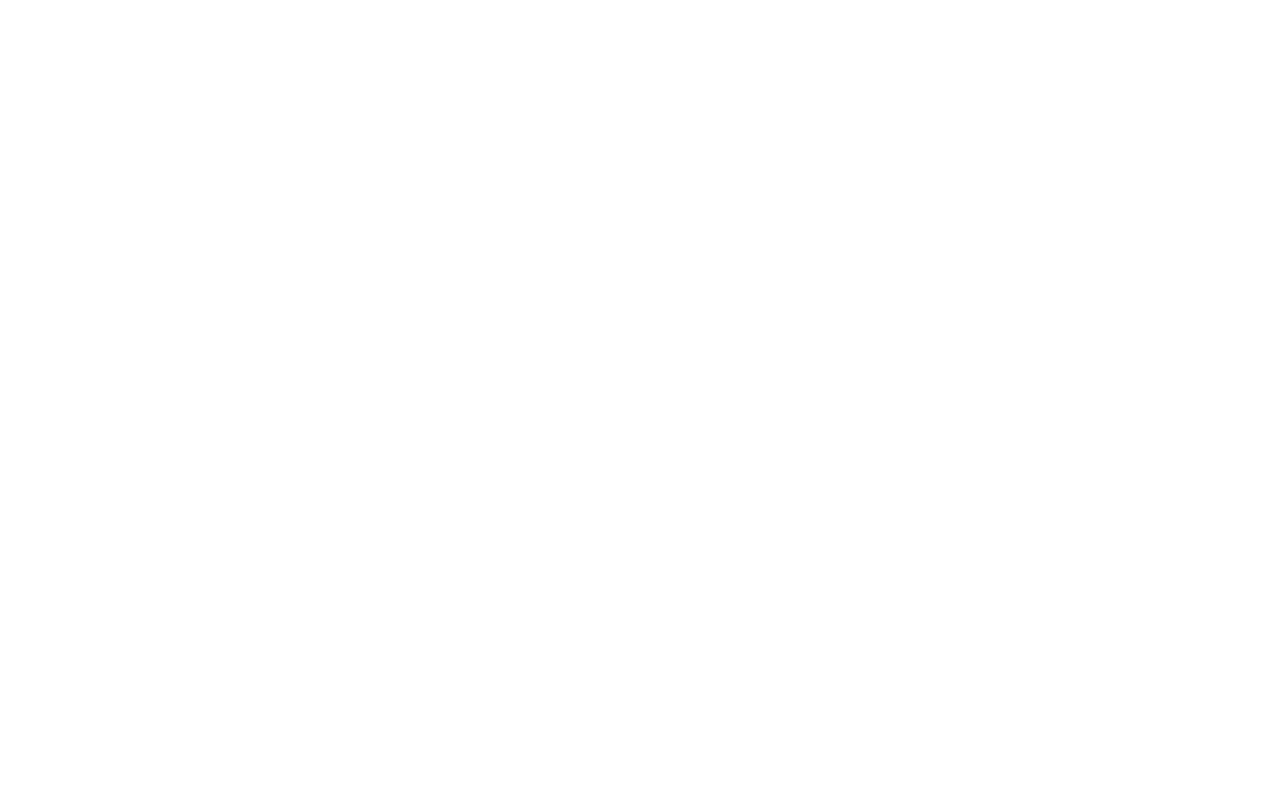
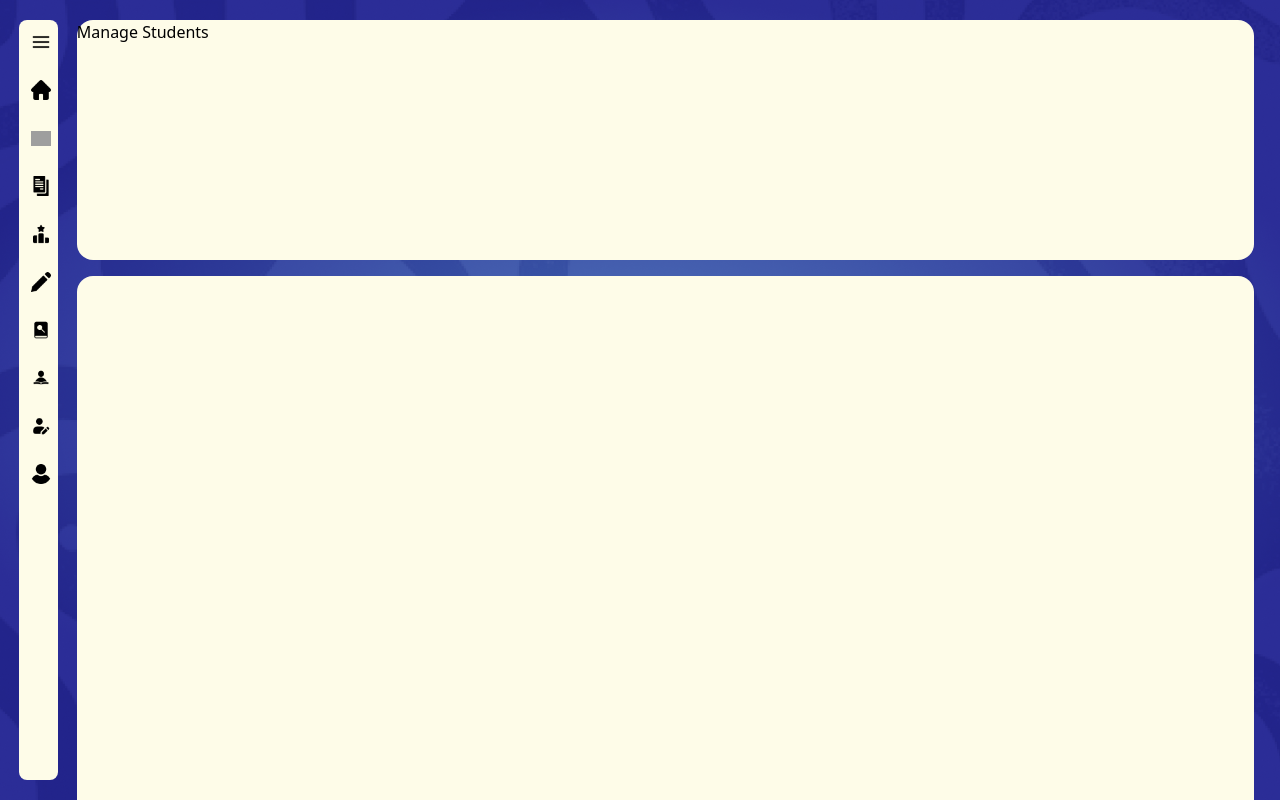
Before and after one commit to salles4/NU-Mindify-Web, a React (Vite) app: page /students in a window 1280 px wide. Before the commit this address had no page. Shown: the top 800 px of the page. Built offline with nearby package versions, Linux system fonts and the light colour scheme; grey boxes are pictures that could not be loaded.

Commit message:
Manage Students Template

```diff
--- a/src/App.jsx
+++ b/src/App.jsx
@@ -13,6 +13,7 @@
         <Routes>
           <Route path='/' element={<Dashboard />} />
           <Route path='/glossary' element={<Glossary />} />
+          <Route path='/students' element={<StudentsPage />} />
         </Routes>
       </BrowserRouter>
     </>
--- a/src/pages/Sample/Dashboard.jsx
+++ b/src/pages/Sample/Dashboard.jsx
@@ -59,7 +59,7 @@
                     <MenuBtn icons={leaderboard} text={isActive ? 'Leaderboard' : ''} />
                     <MenuBtn icons={question} text={isActive ? 'Manage Question' : ''} />
                     <MenuBtn icons={glossary} text={isActive ? 'Manage Glossary' : ''} goTo={'/glossary'} />
-                    <MenuBtn icons={student} text={isActive ? 'Manage Students' : ''} />
+                    <MenuBtn icons={student} text={isActive ? 'Manage Students' : ''} goTo={'/students'} />
                     <MenuBtn icons={profile} text={isActive ? 'Profile Settings' : ''} />
                     <MenuBtn icons={account} text={isActive ? 'Account Management' : ''} />
 
--- a/src/pages/Sample/Glossary.jsx
+++ b/src/pages/Sample/Glossary.jsx
@@ -84,6 +84,7 @@
                     <MenuBtn
                         icons={student}
                         text={isActive ? 'Manage Students' : ''}
+                        goTo={'/students'}
                         toolTip={isActive ? null : 'Manage Students'}
                     />
                     <MenuBtn
--- a/src/pages/Sample/StudentsPage.jsx
+++ b/src/pages/Sample/StudentsPage.jsx
@@ -1,11 +1,139 @@
-import React from 'react'
-import Bg from "../Sample/images/pattern.png"
+import { useState } from "react"
+
+import home from './images/home.png'
+import MenuBtn from "../../components/MenuBtn";
+import hamburger from './images/hamburger.png'
+import halfburger from './images/halfburger.png'
+import analytic from './images/analytic.png'
+import report from './images/report.png'
+import leaderboard from './images/leaderboard.png'
+import question from './images/question.png'
+import glossary from './images/glossary.png'
+import student from './images/student.png'
+import profile from './images/profile.png'
+import account from './images/account.png'
+
 
 export default function StudentsPage(){
 
+    const [isActive, setActive] = useState(false)
+
+    function handleSideMenu(){
+        console.log("hello");
+        setActive(!isActive)
+    }
+
     return(
         <>
-            <div className="bg-no-repeat min-h-screen w-full flex justify-center" style={{backgroundImage: `url(${Bg})`}}>
+            <div className="mainCont">
+                <div className={isActive ? 'active-side-menu' : 'side-menu'}>
+
+                    <MenuBtn icons={isActive ? halfburger : hamburger} text='' onPress={handleSideMenu} toolTip={isActive ? null : 'Menu'} />
+
+                    {isActive
+                        ? <div className="avatar">
+                            <div className="avatar-container">
+                                <img
+                                    src="https://avatarfiles.alphacoders.com/375/thumb-1920-375159.jpeg"
+                                />
+                            </div>
+                        </div>
+                        : ''
+                    }
+
+                    {isActive
+                        ? <div className="name-container">
+                            <h1 className="user-name">Suosuo Frieren</h1>
+                            <h5 className="user-email">virgojl@students.nu-moa.edu.ph</h5>
+                        </div>
+                        : ''
+                    }
+
+                    <MenuBtn
+                    icons={home}
+                    text={isActive ? 'Dashboard' : ''}
+                    goTo={'/'}
+                    toolTip={isActive ? null : 'Dashboard'}
+                    />
+
+                    <MenuBtn
+                    icons={analytic}
+                    text={isActive ? 'Analytics' : ''}
+                    // goTo={'/'}
+                    toolTip={isActive ? null : 'Analytics'}
+                    />
+
+                    <MenuBtn
+                    icons={report}
+                    text={isActive ? 'Reports' : ''}
+                    // goTo={'/'}
+                    toolTip={isActive ? null : 'Reports'}
+                    />
+
+                    <MenuBtn
+                    icons={leaderboard}
+                    text={isActive ? 'Leaderboard' : ''}
+                    // goTo={'/'}
+                    toolTip={isActive ? null : 'Leaderboard'}
+                    />
+
+                    <MenuBtn
+                    icons={question}
+                    text={isActive ? 'Manage Question' : ''}
+                    // goTo={'/'}
+                    toolTip={isActive ? null : 'Manage Question'}
+                    />
+
+                    <MenuBtn
+                    icons={glossary}
+                    text={isActive ? 'Manage Glossary' : ''}
+                    goTo={'/glossary'}
+                    toolTip={isActive ? null : 'Manage Glossary'}
+                    />
+
+                    <MenuBtn
+                    icons={student}
+                    text={isActive ? 'Manage Students' : ''}
+                    goTo={'/students'}
+                    toolTip={isActive ? null : 'Manage Students'}
+                    />
+
+                    <MenuBtn
+                    icons={profile}
+                    text={isActive ? 'Profile Settings' : ''}
+                    // goTo={'/'}
+                    toolTip={isActive ? null : 'Profile Settings'}
+                    />
+
+                    <MenuBtn
+                    icons={account}
+                    text={isActive ? 'Account Management' : ''}
+                    // goTo={'/'}
+                    toolTip={isActive ? null : 'Account Management'}
+                    />
+
+                    {isActive
+                        ?<div className="logout-container">
+                            <button className="logout-btn">LOGOUT</button>
+                        </div>
+                        : ''
+                    }
+
+                </div>
+
+                <div className={isActive ? "active-main-content" : 'main-content'}>
+
+                    <div className="header">
+                        <div>
+                            <h1 className="text-black">Manage Students</h1>
+                        </div>
+                    </div>
+
+                    <div className="body">
+
+                    </div>
+                </div>
+
             </div>
         </>
     )
```
